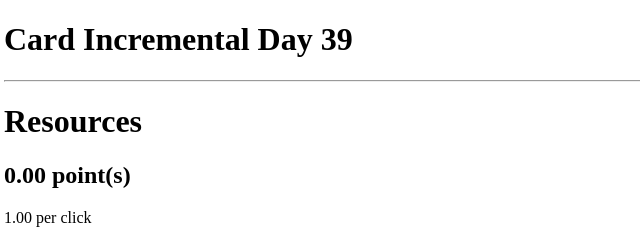
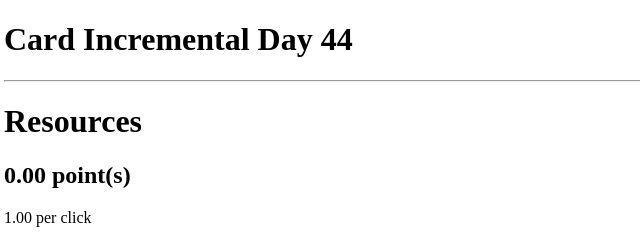
Before and after one commit to MinecraftFan69420/card_incremental, a plain HTML site: page index.html in a window 1280 px wide. Shown: the top 240 px of the page, 4-644 px from the left. Drawn offline with Linux system fonts and the light colour scheme.

Commit message:
Update day counter

```diff
--- a/index.html
+++ b/index.html
@@ -8,7 +8,7 @@
         <link rel="stylesheet" href="style.css">
     </head>
     <body>
-        <h1>Card Incremental Day 39</h1> <hr> <!-- The day counter -->
+        <h1>Card Incremental Day 44</h1> <hr> <!-- The day counter -->
         <div id="resources"> <!-- The resources -->
             <h1>Resources</h1>
             <h2><span id="points"></span> point(s)</h2>
```
